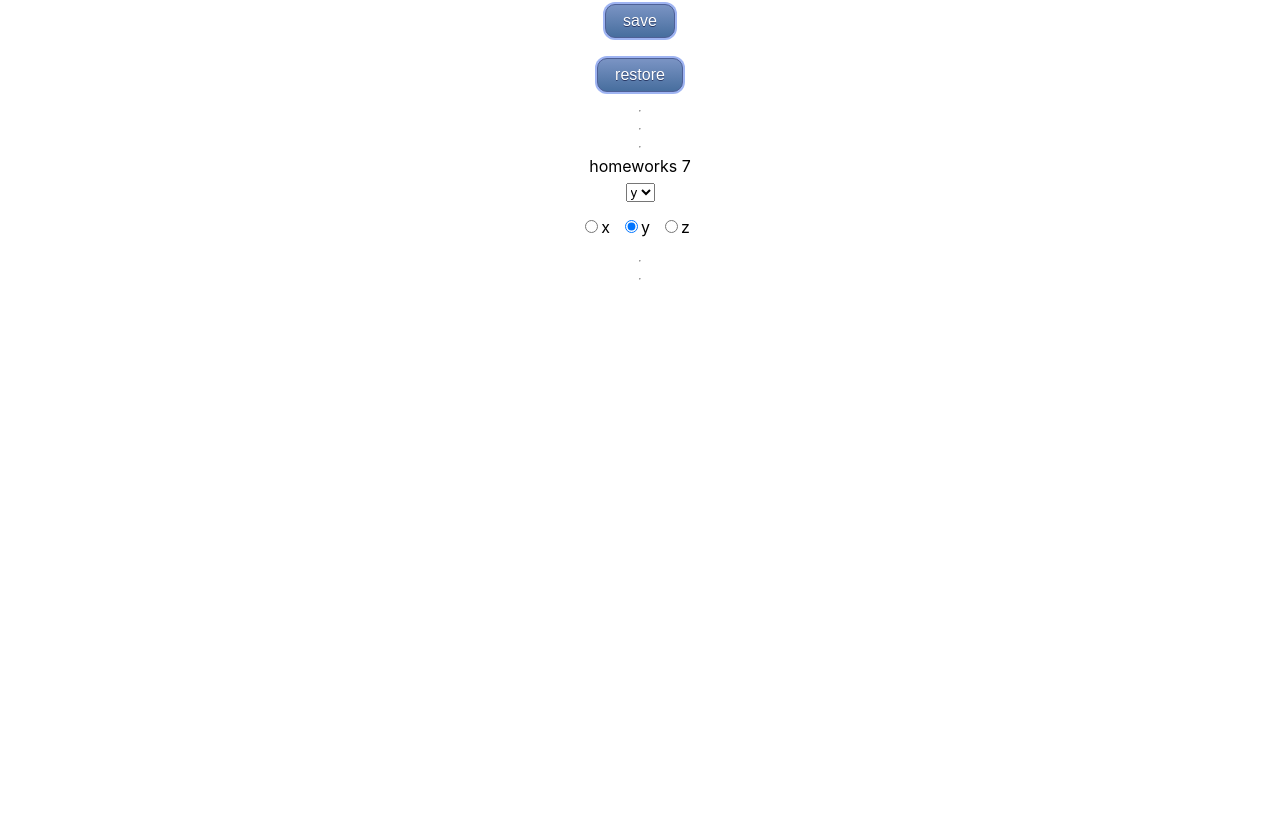
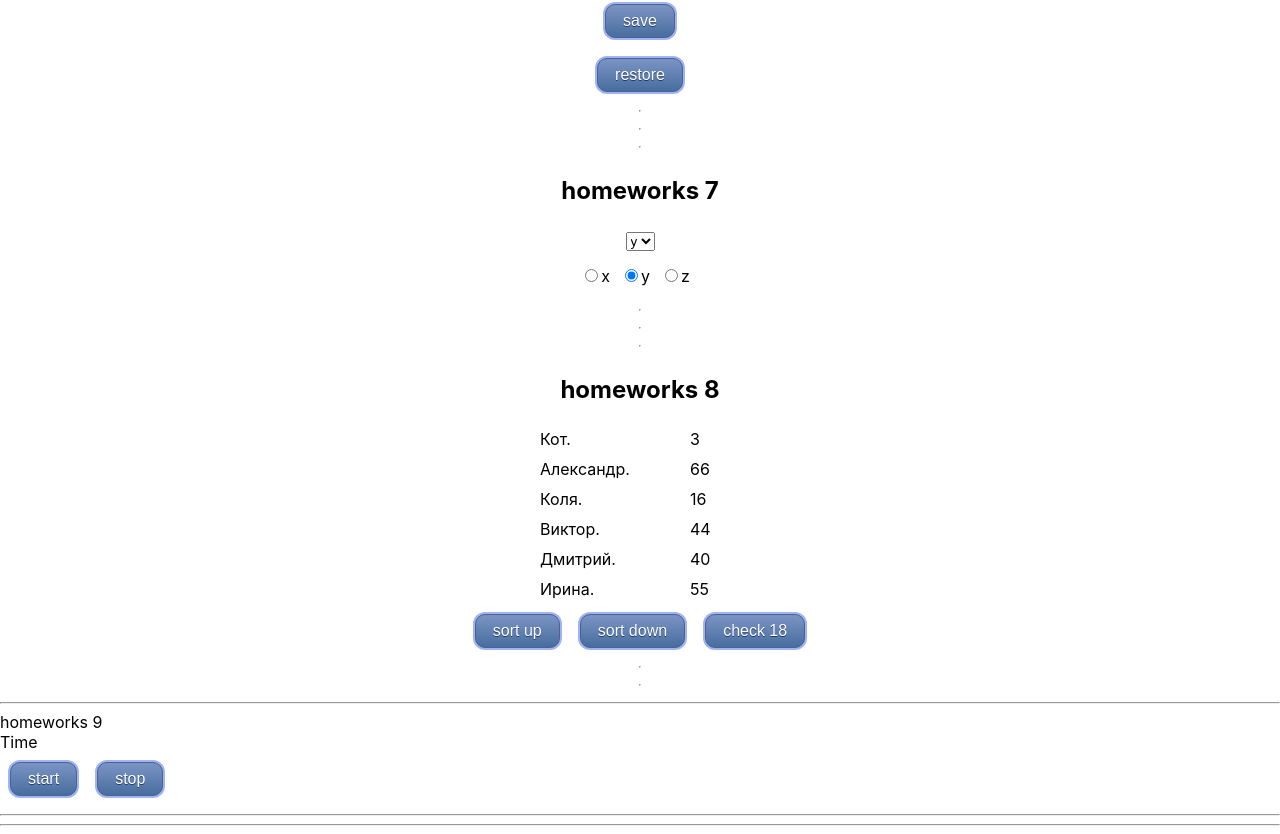
Before and after one commit to maunonen/it-incubator-ignat, a React (Create React App) app: page /#/pre-junior in a window 1280 px wide. Shown: the part 1596-2430 px from the top of the page. Before the commit the page ends 1884 px from the top, so only its background shows below. Built offline with nearby package versions, Linux system fonts and the light colour scheme.

Commit message:
HW 8 ready - sort, check reducer

```diff
--- a/src/p1-main/m1-ui/u1-app/App.tsx
+++ b/src/p1-main/m1-ui/u1-app/App.tsx
@@ -7,6 +7,8 @@ import HW4 from "../../../p2-homeworks/h4/HW4";
 import HW5 from "../../../p2-homeworks/h5/HW5";
 import HW6 from "../../../p2-homeworks/h6/HW6";
 import HW7 from "../../../p2-homeworks/h7/HW7";
+import HW8 from "../../../p2-homeworks/h8/HW8";
+import HW9 from "../../../p2-homeworks/h9/HW9";
 
 function App() {
     return (
@@ -19,6 +21,8 @@ function App() {
             <HW5/>
             <HW6/>
             <HW7/>
+            <HW8/>
+            <HW9/>
 
         </div>
     )
--- a/src/p2-homeworks/h7/HW7.tsx
+++ b/src/p2-homeworks/h7/HW7.tsx
@@ -11,7 +11,7 @@ function HW7() {
     return (
         <div className={s.column}>
             <hr/>
-            homeworks 7
+            <h2>homeworks 7</h2>
             {/*should work (должно работать)*/}
             <div className={s.superSelectBlock}>
                 <SuperSelect
--- /dev/null
+++ b/src/p2-homeworks/h8/HW8.module.css
@@ -0,0 +1,19 @@
+.center {
+    display: flex;
+    flex-direction: column;
+    align-items: center;
+    /*border-top: #5a5a5a 2px;*/
+}
+
+.userItem {
+    display: flex;
+    padding: 5px 30px;
+}
+.userItemName {
+    flex : 2;
+    min-width: 150px;
+}
+.userItemAge {
+    flex : 1;
+    min-width: 50px;
+}
--- a/src/p2-homeworks/h8/HW8.tsx
+++ b/src/p2-homeworks/h8/HW8.tsx
@@ -1,10 +1,15 @@
 import React, {useState} from 'react'
 import {homeWorkReducer} from './bll/homeWorkReducer'
 import SuperButton from '../h4/common/c2-SuperButton/SuperButton'
+import s from './HW8.module.css'
 
-// export type UserType =
+export type UserType = {
+    _id: number
+    name: string
+    age: number
+}
 
-const initialPeople = [
+const initialPeople : Array<UserType> = [
     {_id: 0, name: 'Кот', age: 3},
     {_id: 1, name: 'Александр', age: 66},
     {_id: 2, name: 'Коля', age: 16},
@@ -14,29 +19,33 @@ const initialPeople = [
 ]
 
 function HW8() {
-    const [people, setPeople] = useState<any>(initialPeople) // need to fix any
+    const [people, setPeople] = useState<Array<UserType>>(initialPeople) // need to fix any
 
     // need to fix any
-    const finalPeople = people.map((p: any) => (
-        <div key={p._id}>
-            some name, age
+    const finalPeople = people.map((p: UserType) => (
+        <div key={p._id} className={s.userItem}>
+            <div className={s.userItemName}>{p.name}.</div>
+            <div className={s.userItemAge}>{p.age}</div>
         </div>
     ))
 
     const sortUp = () => setPeople(homeWorkReducer(initialPeople, {type: 'sort', payload: 'up'}))
+    const sortDown = () => setPeople(homeWorkReducer(initialPeople, {type: 'sort', payload: 'down'}))
+    const check18 = () => setPeople(homeWorkReducer(initialPeople, {type: 'check', payload: 18}))
 
     return (
-        <div>
+        <div className={s.center}>
             <hr/>
-            homeworks 8
-
+            <h2>homeworks 8</h2>
             {/*should work (должно работать)*/}
-            {finalPeople}
-
-            <div><SuperButton onClick={sortUp}>sort up</SuperButton></div>
-            <div>sort down</div>
-            check 18
-
+            <div>
+                {finalPeople}
+            </div>
+            <div>
+                <SuperButton onClick={sortUp}>sort up</SuperButton>
+                <SuperButton onClick={sortDown}>sort down</SuperButton>
+                <SuperButton onClick={check18}>check 18</SuperButton>
+            </div>
             <hr/>
             {/*для личного творчества, могу проверить*/}
             {/*<AlternativePeople/>*/}
--- a/src/p2-homeworks/h8/bll/homeWorkReducer.ts
+++ b/src/p2-homeworks/h8/bll/homeWorkReducer.ts
@@ -1,13 +1,53 @@
-export const homeWorkReducer = (state: any, action: any): any => { // need to fix any
+import {UserType} from "../HW8";
+
+export type SortActionType = {
+    type : 'sort'
+    payload : 'up' | 'down'
+}
+export type CheckActionType = {
+    type : 'check'
+    payload : number
+}
+
+export type CombinedActionType = SortActionType | CheckActionType
+
+const sortUpComparator = ( a : UserType, b : UserType ) => {
+    const user1 = a.name.toLowerCase()
+    const user2 = b.name.toLowerCase()
+    if (user1 > user2 )  {
+        return 1
+    }
+    else if (user1 < user2 )  {
+        return -1
+    }
+    return 0
+}
+const sortDownComparator = ( a : UserType, b : UserType ) => {
+    const user1 = a.name.toLowerCase()
+    const user2 = b.name.toLowerCase()
+    if (user1 > user2 )  {
+        return -1
+    }
+    else if (user1 < user2 )  {
+        return 1
+    }
+    return 0
+}
+
+export const homeWorkReducer = (state: Array<UserType>, action: CombinedActionType): Array<UserType> => { // need to fix any
     switch (action.type) {
         case 'sort': {
-            // need to fix
+            if (action.payload === 'up'){
+                return [...state].sort(sortUpComparator)
+            } else if (action.payload === 'down') {
+                return [...state].sort(sortDownComparator)
+            }
             return state
         }
         case 'check': {
-            // need to fix
+            return state.filter(user => user.age >= action.payload)
+        }
+        default:
             return state
-        }
-        default: return state
     }
 }
```
Also changed, not shown: 1 other file (tests, documents, lock files or other folders).
